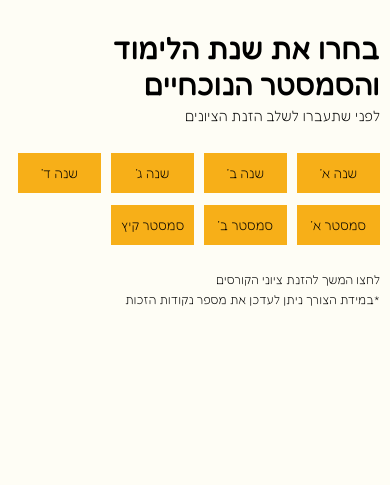
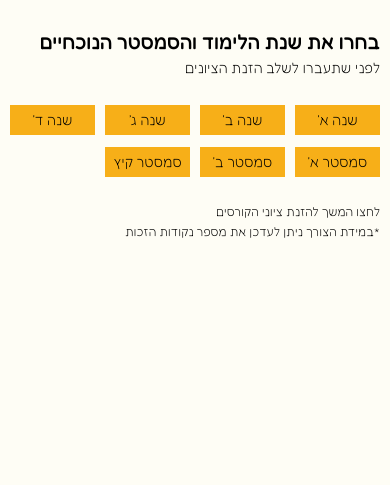
Before and after one commit to shirazshalev/group3, a Flask app: page /year-semester-selection in a window 390 px wide. Shown: the part 128-613 px from the top of the page. Run offline with Flask 3, Linux system fonts and the light colour scheme; parts of the project's set-up code (start-up, migrations or seed data) failed here and were passed over.

Commit message:
Frontend Design Changed 25/2/25

```diff
--- a/BGUniQProject/pages/AcademicRecord/Static/CSS/AcademicRecord.css
+++ b/BGUniQProject/pages/AcademicRecord/Static/CSS/AcademicRecord.css
@@ -206,7 +206,7 @@ tr[data-year] td:first-child {
     filter: brightness(0) invert(1);
 }
 
-/* Media Query */
+/* ------------------------Media Query------------------------ */
 @media screen and (max-width: 768px) {
     /* For tablet screens */
     main {
--- a/BGUniQProject/pages/AdvancedAnalysis/Templates/AdvancedAnalysis.html
+++ b/BGUniQProject/pages/AdvancedAnalysis/Templates/AdvancedAnalysis.html
@@ -19,7 +19,7 @@
     <section class="welcomeSection">
         <div class="welcomeText">
             <h1 class="pageTitle">ניתוחים מתקדמים</h1>
-            <p class="secondPageTitle">הגרפים הבאים מציגים בצורה ויזואלית את הביצועים האקדמיים שלכם :)</p>
+            <p class="secondPageTitle">הגרפים הבאים מציגים בצורה ויזואלית את ביצועיכם האקדמיים :)</p>
         </div>
     </section>
     <section class="indicatorsSection">
--- a/BGUniQProject/pages/YearSemesterSelection/Static/CSS/YearSemesterSelection.css
+++ b/BGUniQProject/pages/YearSemesterSelection/Static/CSS/YearSemesterSelection.css
@@ -103,18 +103,20 @@ table {
 }
 
 /* ------------------------Media Query------------------------ */
-@media (max-width: 565px) {
+@media (max-width: 571px) {
     main {
         margin-right: 15px;
         margin-left: 15px;
     }
 
-    .MainTitle {
-        font-size: 25px;
-    }
-
     .SemesterYearButton {
         min-width: 100px;
+    }
+}
+
+@media (max-width: 541px) {
+    .pageTitle {
+        font-size: 25px;
     }
 }
 
@@ -124,17 +126,32 @@ table {
         margin-left: 10px;
     }
 
-    .MainTitle {
-        font-size: 20px;
+    .pageTitle {
+        font-size: 22px;
     }
 
     .SemesterYearButton {
-        min-width: 83px;
-        font-size: 13px;
+        line-height: 1em;
+        height: 30px;
+        min-width: 100px;
+        max-width: 150px;
+        font-size: 14px;
     }
 }
 
-@media (max-width: 380px) {
+@media (max-width: 450px) {
+    .SemesterYearButton {
+        min-width: 85px;
+    }
+}
+
+@media (max-width: 395px) {
+    .pageTitle {
+        font-size: 20px;
+    }
+}
+
+@media (max-width: 385px) {
     .SemesterYearButton {
         min-width: 80px;
     }
--- a/BGUniQProject/static/CSS/Base.css
+++ b/BGUniQProject/static/CSS/Base.css
@@ -59,7 +59,7 @@ main {
 }
 
 h4 {
-    font-size: 16px;
+    font-size: 14px;
     font-weight: 300;
     padding-top: 5px;
 }
```
Also changed, not shown: BGUniQProject/pages/AcademicRecord/Static/JS/AcademicRecord.js (+6 -2 lines), BGUniQProject/pages/AdvancedAnalysis/Static/CSS/AdvancedAnalysis.css (+14 -13 lines), BGUniQProject/pages/GPACalculator/Static/CSS/GPACalculator.css (+15 -17 lines), BGUniQProject/pages/FutureSemesterCalculator/Static/CSS/FutureSemesterCalculator.css (line endings or trailing spaces).
